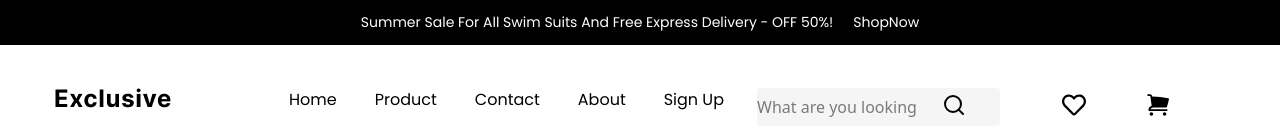
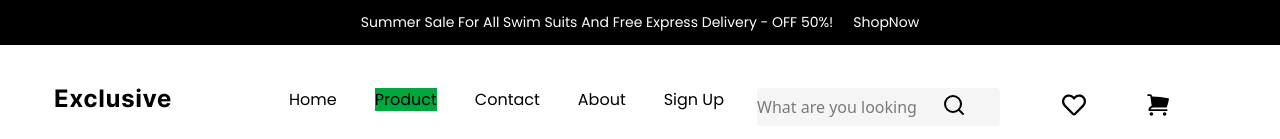
Before and after one commit to Hlwyeasin/Ecommerce1, a React (Vite) app: page / in a window 1280 px wide. Shown: the top 139 px of the page. Built offline with nearby package versions, Linux system fonts and the light colour scheme; a web font is replaced by a local one.

Commit message:
add new change

```diff
--- a/src/Navber/Navber.jsx
+++ b/src/Navber/Navber.jsx
@@ -24,7 +24,7 @@ const Navber = () => {
               </li>
 
               <li>
-                <Link Link to="/product">
+                <Link className="bg-green-600" Link to="/product">
                   Product
                 </Link>
               </li>
```
